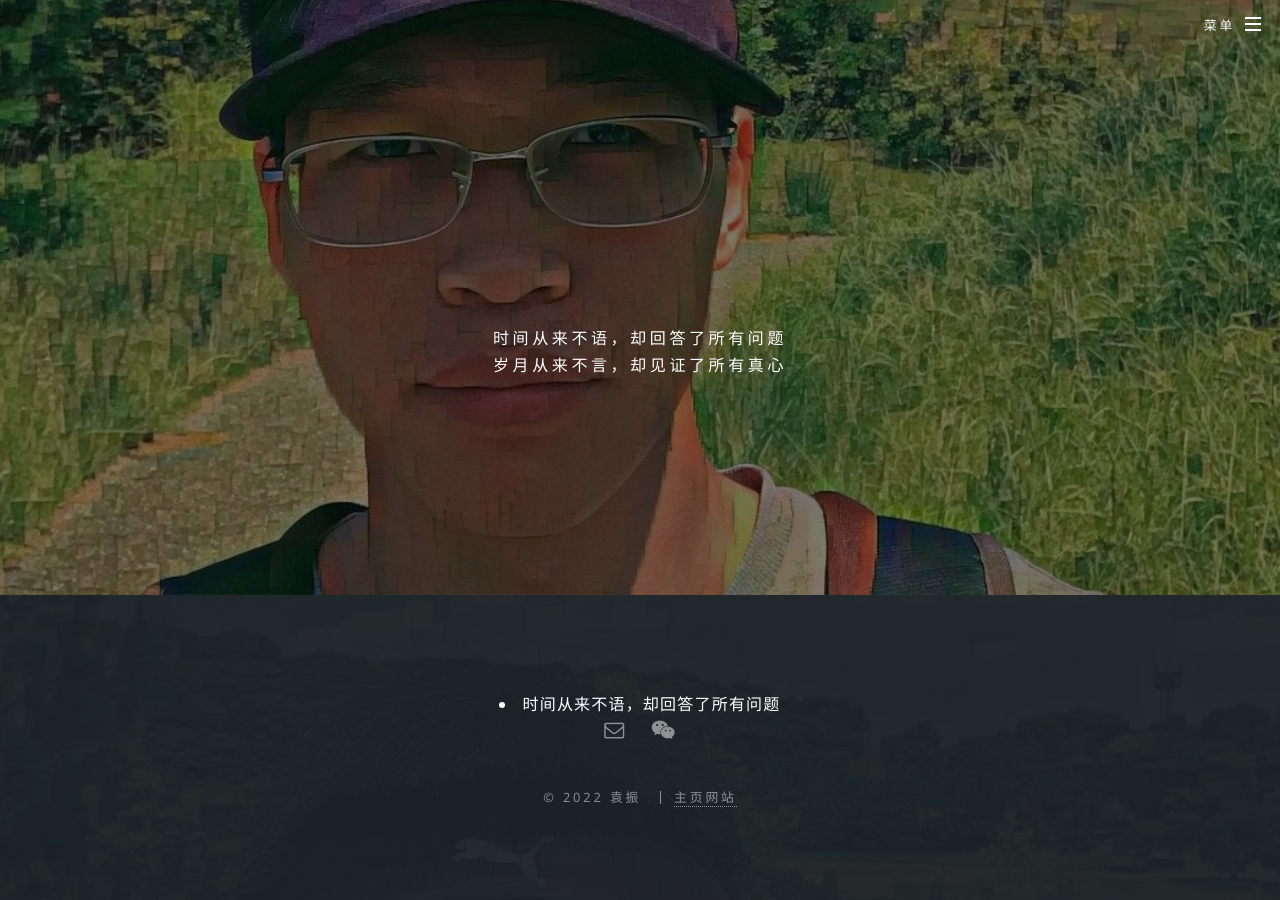
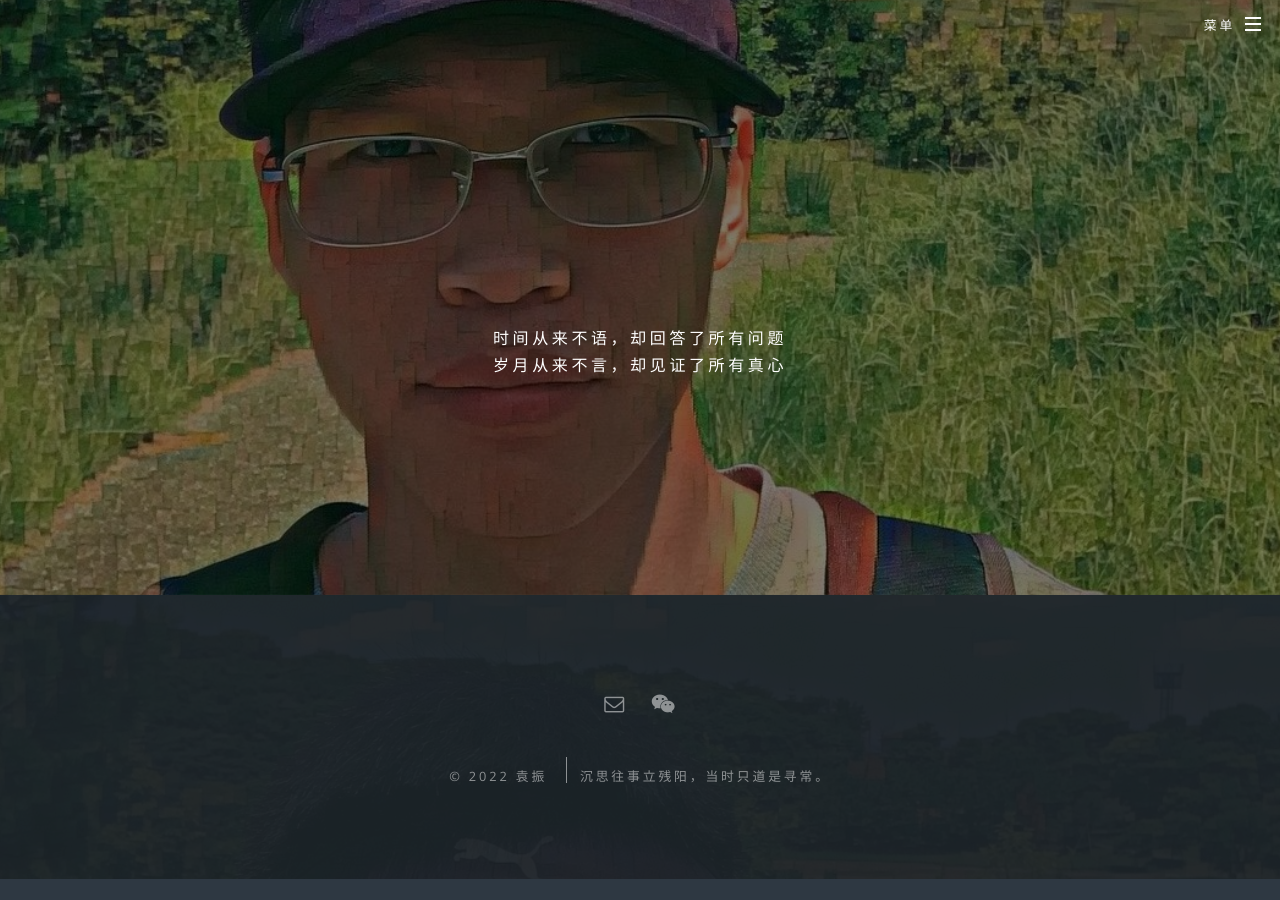
Before and after one commit to yz14/yz14.github.io4, a Jekyll site: the page built from index.html, in a window 1280 px wide and 900 px high, scrolled down 305 px. Built offline with Jekyll 4.4.1, drawn with Linux system fonts in a browser that asks for light colours; after the commit the page ends 1184 px from its top, so only the background shows below that.

Commit message:
Update footer.html

```diff
--- a/_includes/footer.html
+++ b/_includes/footer.html
@@ -1,6 +1,5 @@
 <!-- Footer -->
 <footer id="footer">
-  <li>时间从来不语，却回答了所有问题</li>
   <ul class="icons">
     {% for socloc in site.social %}
     {% if socloc[1] %}
@@ -22,6 +21,7 @@
     {% endif %}
     {{ thisyear }}
     {% if site.owner %}{{ site.owner }}{% else %}{{ site.title }}{% endif %}</li>
-    <li><a href="https://yz14.github.io" target="_blank">主页网站</a></li>
+<!--     <li><a href="https://yz14.github.io" target="_blank">主页网站</a></li> -->
+    <li><br>沉思往事立残阳，当时只道是寻常。</li>
   </ul>
 </footer>
```
